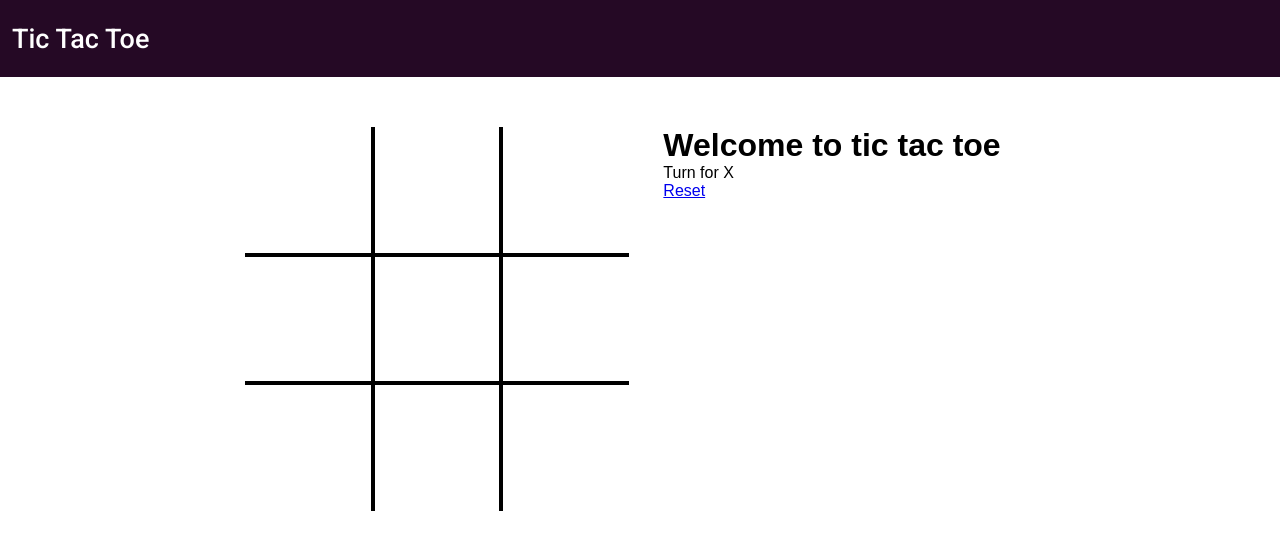
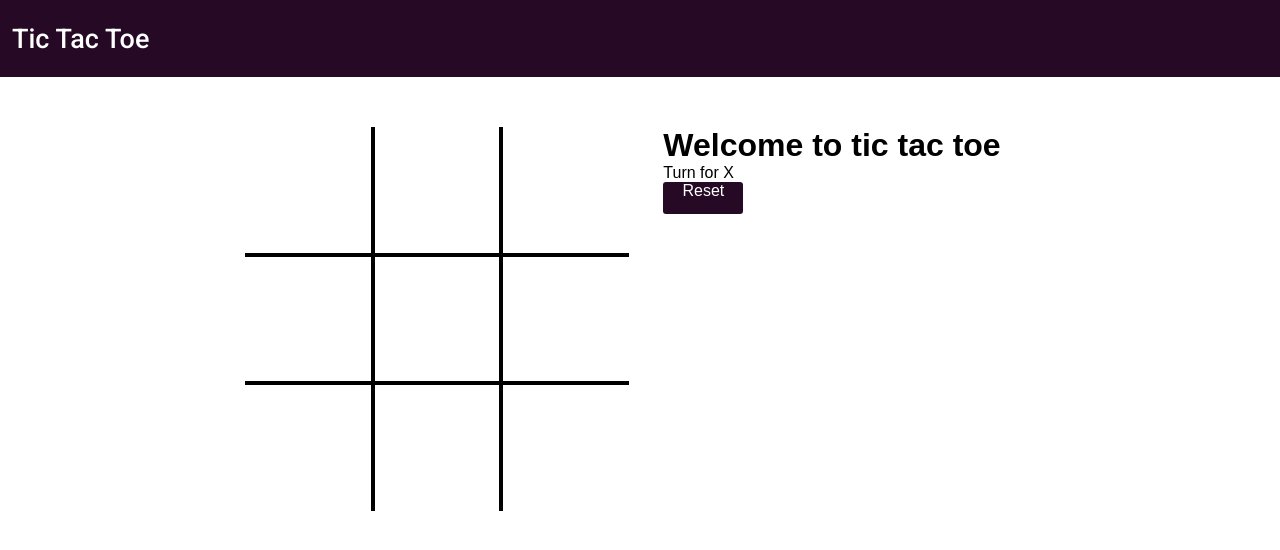
Before and after one commit to Anuraga-Sahoo/Tic-Tac-Toe, a plain HTML site: page index.html in a window 1280 px wide. Drawn offline with Linux system fonts and the light colour scheme; a web font is replaced by a local one.

Commit message:
Update style.css

```diff
--- a/style.css
+++ b/style.css
@@ -46,6 +46,18 @@ nav{
     display: none;
 }
 
+.button{
+    height: 2rem;
+    width: 5rem;
+    background-color:rgb(37, 9, 37) ;
+    border-radius: 3px;
+    text-align: center;
+}
+a{
+    text-decoration: none;
+    color: white;
+}
+
 
 
 /* utility class */
```
